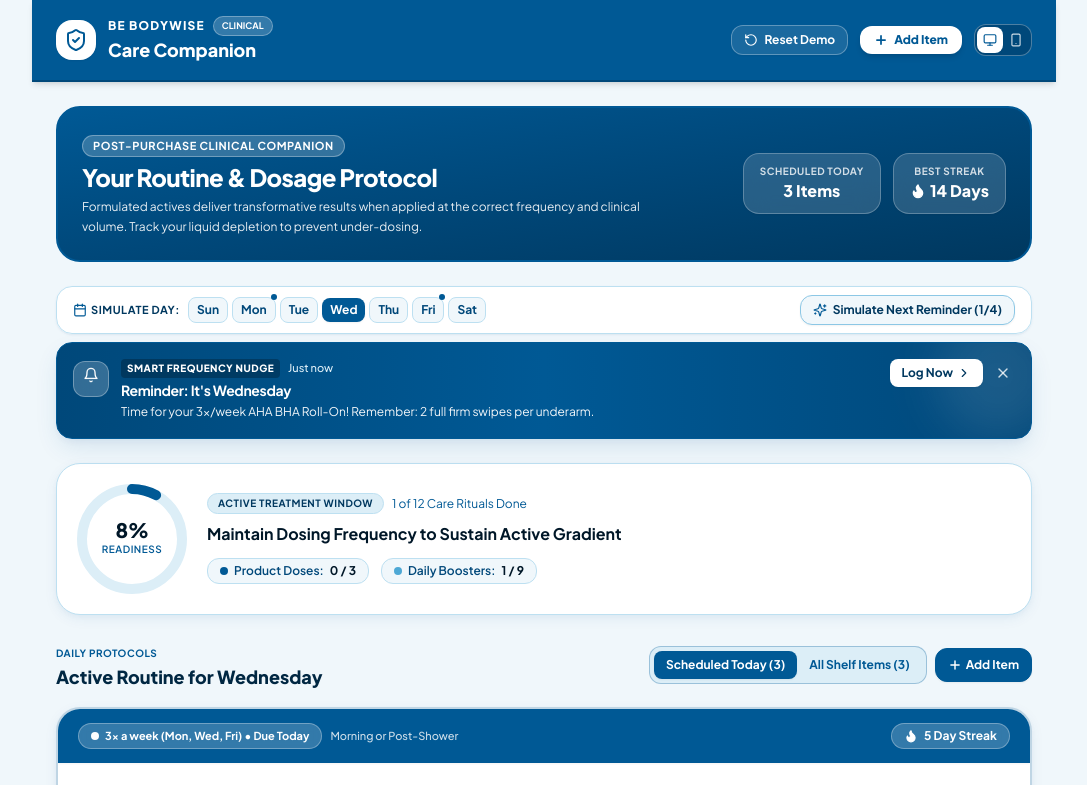
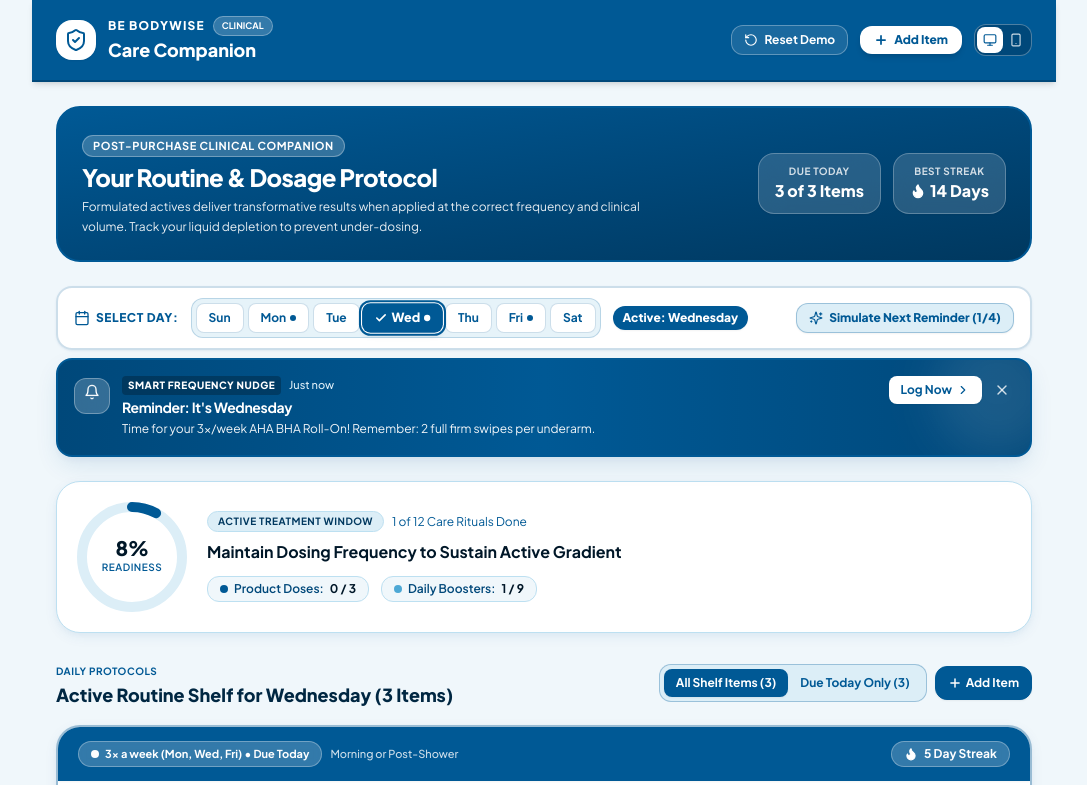
Before and after one commit to businessbyishita/BeBodywise-care-companion, a React (Vite) app: page / in a window 1280 px wide. Shown: the top 785 px of the page, without its empty margins (96-1183 px from the left). Built offline with nearby package versions, Linux system fonts and the light colour scheme.

Commit message:
Highlight active day button and highlight rest day products with clinical recovery card instead of disappearing

```diff
--- a/src/App.jsx
+++ b/src/App.jsx
@@ -29,7 +29,7 @@ import AddProductDrawer from './components/AddProductDrawer';
 import BottleMatchModal from './components/BottleMatchModal';
 import ProductDetailModal from './components/ProductDetailModal';
 
-const STORAGE_KEY = 'bodywise_care_companion_state_v5';
+const STORAGE_KEY = 'bodywise_care_companion_state_v6';
 
 const DAY_NAMES = ['Sunday', 'Monday', 'Tuesday', 'Wednesday', 'Thursday', 'Friday', 'Saturday'];
 
@@ -79,8 +79,8 @@ export default function App() {
     return 3; // Wednesday by default (Active day for AHA BHA 3x/week!)
   });
 
-  // Shelf view mode: 'today' (strictly only products scheduled for today) or 'all'
-  const [shelfFilter, setShelfFilter] = useState('today');
+  // Shelf view mode: 'all' (default: nothing disappears, rest days clearly highlighted!) or 'due_only'
+  const [shelfFilter, setShelfFilter] = useState('all');
 
   // Mobile container preview mode toggle ('desktop' | 'mobile-frame')
   const [viewMode, setViewMode] = useState('desktop');
@@ -207,17 +207,18 @@ export default function App() {
       setActiveProducts(DEFAULT_ACTIVE_PRODUCTS);
       setCheckedHabits({ 'habit-dry-60s': true });
       setSimulatedDay(3);
-      setShelfFilter('today');
+      setShelfFilter('all');
       triggerToast('Demo reset successfully to initial Be Bodywise clinical state!');
     }
   };
 
   // ----------------------------------------------------
-  // Filter products by schedule:
-  // On days the product is not supposed to be used, it is completely removed from showing!
+  // Product display list:
+  // By default, ALL items stay visible on shelf so nothing disappears!
+  // Products not scheduled for today are prominently HIGHLIGHTED as Rest Days.
   // ----------------------------------------------------
   const productsScheduledToday = activeProducts.filter(p => p.frequencyDays.includes(simulatedDay));
-  const productsDisplayed = shelfFilter === 'today' ? productsScheduledToday : activeProducts;
+  const productsDisplayed = shelfFilter === 'due_only' ? productsScheduledToday : activeProducts;
 
   // ----------------------------------------------------
   // Derived Readiness Metrics for Today's Scheduled Care
@@ -225,7 +226,6 @@ export default function App() {
   const productsDueToday = productsScheduledToday;
   const productsLoggedToday = productsDueToday.filter(p => p.loggedToday).length;
 
-  // Active concerns from today's scheduled products
   const todayConcerns = Array.from(new Set(productsDueToday.map(p => p.concernId)));
 
   let habitsTotalCount = 0;
@@ -259,7 +259,7 @@ export default function App() {
         {/* ================= HEADER IN PROMINENT BRAND #005995 ================= */}
         <header className="sticky top-0 z-40 bg-[#005995] text-white border-b-2 border-[#00487A] px-4 sm:px-6 py-4 shadow-md">
           <div className="flex items-center justify-between">
-            {/* Brand Logo & Clinical Subtitle in White on #005995 */}
+            {/* Brand Logo & Clinical Subtitle */}
             <div className="flex items-center gap-3">
               <div className="w-10 h-10 rounded-2xl bg-white flex items-center justify-center text-[#005995] shadow-sm">
                 <ShieldCheck className="w-6 h-6 text-[#005995]" />
@@ -292,7 +292,7 @@ export default function App() {
                 <span className="hidden sm:inline">Reset Demo</span>
               </button>
 
-              {/* + Add Item Button in Crisp White on #005995 */}
+              {/* + Add Item Button */}
               <button
                 type="button"
                 onClick={() => setIsAddDrawerOpen(true)}
@@ -331,7 +331,7 @@ export default function App() {
 
         {/* ================= MAIN CONTENT ================= */}
         <main className="p-4 sm:p-6 space-y-6">
-          {/* Welcome & Clinical Intent Hero Banner in Rich #005995 */}
+          {/* Welcome & Clinical Intent Hero Banner */}
           <div className="flex flex-col sm:flex-row sm:items-center justify-between gap-4 p-5 sm:p-6 rounded-3xl bg-gradient-to-br from-[#005995] via-[#00487A] to-[#00385F] text-white shadow-bodywise border-2 border-[#005995]">
             <div className="space-y-1 max-w-xl">
               <span className="inline-block text-[11px] font-bold tracking-wider uppercase px-2.5 py-0.5 rounded-full bg-white/20 text-white border border-white/30">
@@ -345,11 +345,11 @@ export default function App() {
               </p>
             </div>
 
-            {/* Quick summary stats in semi-transparent white/blue glass */}
+            {/* Quick summary stats in semi-transparent glass */}
             <div className="flex items-center gap-3 self-start sm:self-auto pt-1 sm:pt-0">
               <div className="px-4 py-2.5 rounded-2xl bg-white/15 backdrop-blur-md border border-white/25 text-center shadow-sm">
-                <p className="text-[10px] font-bold text-white/80 uppercase tracking-wider">Scheduled Today</p>
-                <p className="text-base font-black text-white">{productsScheduledToday.length} Items</p>
+                <p className="text-[10px] font-bold text-white/80 uppercase tracking-wider">Due Today</p>
+                <p className="text-base font-black text-white">{productsScheduledToday.length} of {activeProducts.length} Items</p>
               </div>
               <div className="px-4 py-2.5 rounded-2xl bg-white/15 backdrop-blur-md border border-white/25 text-center shadow-sm">
                 <p className="text-[10px] font-bold text-white/80 uppercase tracking-wider">Best Streak</p>
@@ -361,7 +361,7 @@ export default function App() {
             </div>
           </div>
 
-          {/* 1. Smart Frequency Reminders & Notification Simulator */}
+          {/* 1. Smart Frequency Reminders & Prominently Highlighted Day Switcher */}
           <section className="space-y-2">
             <NotificationBanner
               currentDayOfWeek={simulatedDay}
@@ -392,26 +392,15 @@ export default function App() {
                   Daily Protocols
                 </span>
                 <h3 className="text-lg font-black text-[#002742]">
-                  {shelfFilter === 'today'
-                    ? `Active Routine for ${DAY_NAMES[simulatedDay]}`
-                    : 'All Routine Shelf Items'}
+                  {shelfFilter === 'due_only'
+                    ? `Due Today on ${DAY_NAMES[simulatedDay]} (${productsScheduledToday.length} Items)`
+                    : `Active Routine Shelf for ${DAY_NAMES[simulatedDay]} (${activeProducts.length} Items)`}
                 </h3>
               </div>
 
-              {/* Shelf Filter Toggle in #005995 */}
+              {/* Shelf Filter Toggle */}
               <div className="flex items-center gap-2 self-start sm:self-auto">
                 <div className="flex items-center p-1 bg-[#DCEEF7] rounded-xl border border-[#005995]/30 text-xs font-bold">
-                  <button
-                    type="button"
-                    onClick={() => setShelfFilter('today')}
-                    className={`px-3 py-1.5 rounded-lg transition-all ${
-                      shelfFilter === 'today'
-                        ? 'bg-[#005995] text-white shadow-sm'
-                        : 'text-[#005995] hover:text-[#00385F]'
-                    }`}
-                  >
-                    Scheduled Today ({productsScheduledToday.length})
-                  </button>
                   <button
                     type="button"
                     onClick={() => setShelfFilter('all')}
@@ -422,6 +411,17 @@ export default function App() {
                     }`}
                   >
                     All Shelf Items ({activeProducts.length})
+                  </button>
+                  <button
+                    type="button"
+                    onClick={() => setShelfFilter('due_only')}
+                    className={`px-3 py-1.5 rounded-lg transition-all ${
+                      shelfFilter === 'due_only'
+                        ? 'bg-[#005995] text-white shadow-sm'
+                        : 'text-[#005995] hover:text-[#00385F]'
+                    }`}
+                  >
+                    Due Today Only ({productsScheduledToday.length})
                   </button>
                 </div>
 
@@ -437,7 +437,6 @@ export default function App() {
             </div>
 
             {/* List of Product Cards (Each with integrated Science-Backed Daily Boosters as a Dropdown) */}
-            {productsDisplayed.length > 0 ? (
             <div className="space-y-5">
               {productsDisplayed.map((product) => (
                 <ProductCard
@@ -452,29 +451,6 @@ export default function App() {
                 />
               ))}
             </div>
-            ) : (
-              /* Rest day state when no products are scheduled on this day */
-              <div className="p-8 rounded-3xl bg-white border-2 border-[#005995]/30 shadow-warm text-center space-y-3">
-                <div className="w-12 h-12 rounded-2xl bg-[#F0F7FB] flex items-center justify-center mx-auto text-[#005995] border border-[#005995]/30">
-                  <Coffee className="w-6 h-6 text-[#005995]" />
-                </div>
-                <h4 className="text-base font-bold text-[#002742]">
-                  Rest & Barrier Recovery Day
-                </h4>
-                <p className="text-xs text-[#00487A] max-w-md mx-auto leading-relaxed">
-                  No active exfoliants or chemical treatments are scheduled for {DAY_NAMES[simulatedDay]}. Your skin lipid barrier is resting and regenerating. See you on your next scheduled dose!
-                </p>
-                <div className="pt-2">
-                  <button
-                    type="button"
-                    onClick={() => setShelfFilter('all')}
-                    className="text-xs font-bold text-[#005995] hover:underline"
-                  >
-                    View all {activeProducts.length} shelf items →
-                  </button>
-                </div>
-              </div>
-            )}
           </section>
 
           {/* Educational Clinical Footer Card */}
--- a/src/components/NotificationBanner.jsx
+++ b/src/components/NotificationBanner.jsx
@@ -1,5 +1,5 @@
 import React, { useState } from 'react';
-import { Bell, Sparkles, X, ChevronRight, Play, RotateCcw, Calendar, CheckCircle2 } from 'lucide-react';
+import { Bell, Sparkles, X, ChevronRight, Play, RotateCcw, Calendar, CheckCircle2, Check } from 'lucide-react';
 
 export default function NotificationBanner({
   currentDayOfWeek = 3, // 3 = Wednesday
@@ -76,16 +76,16 @@ export default function NotificationBanner({
 
   return (
     <div className="w-full space-y-2">
-      {/* Simulation Controls Strip */}
-      <div className="flex flex-wrap items-center justify-between gap-2 px-4 py-2 bg-white/95 backdrop-blur-md rounded-2xl border border-bodywise-200 shadow-warm-sm">
-        <div className="flex items-center gap-2">
-          <span className="text-[11px] font-bold uppercase tracking-wider text-bodywise-800 flex items-center gap-1">
-            <Calendar className="w-3.5 h-3.5 text-bodywise-600" />
-            <span>Simulate Day:</span>
-          </span>
+      {/* Simulation Controls Strip with Prominently Highlighted Weekday Switcher */}
+      <div className="flex flex-wrap items-center justify-between gap-3 px-4 py-2.5 bg-white/95 backdrop-blur-md rounded-2xl border-2 border-[#005995]/20 shadow-warm-sm">
+        <div className="flex flex-wrap items-center gap-2 sm:gap-3">
+          <div className="flex items-center gap-1.5 text-xs font-black uppercase tracking-wider text-[#005995]">
+            <Calendar className="w-4 h-4 text-[#005995]" />
+            <span>Select Day:</span>
+          </div>
 
-          {/* Weekday Switcher */}
-          <div className="flex items-center gap-1">
+          {/* Weekday Switcher Buttons */}
+          <div className="flex items-center gap-1 p-1 bg-[#DCEEF7]/70 rounded-xl border border-[#005995]/20">
             {days.map((day) => {
               const isSelected = day.id === currentDayOfWeek;
               const hasRollOn = [1, 3, 5].includes(day.id);
@@ -93,25 +93,28 @@ export default function NotificationBanner({
                 <button
                   key={day.id}
                   type="button"
-                  onClick={() => {
-                    onSimulateDayChange(day.id);
-                    setDismissed(false);
-                  }}
-                  className={`px-2 py-1 rounded-lg text-xs font-bold transition-all relative ${
+                  onClick={() => onSimulateDayChange(day.id)}
+                  className={`px-3 py-1.5 rounded-lg text-xs transition-all relative flex items-center gap-1 ${
                     isSelected
-                      ? 'bg-bodywise-600 text-white shadow-sm'
-                      : 'bg-bodywise-50 text-bodywise-700 hover:bg-bodywise-100 border border-bodywise-200'
+                      ? 'bg-[#005995] text-white shadow-md ring-2 ring-[#005995] ring-offset-1 scale-105 font-black z-10'
+                      : 'bg-white text-[#005995] hover:bg-[#F0F7FB] border border-[#005995]/20 font-bold'
                   }`}
-                  title={`${day.full}${hasRollOn ? ' (AHA BHA 3x/week active day)' : ' (Rest day for roll-on)'}`}
+                  title={`${day.full}${hasRollOn ? ' (Active day for AHA BHA 3x/week)' : ' (Rest day for AHA BHA)'}`}
                 >
-                  {day.label}
+                  {isSelected && <Check className="w-3 h-3 stroke-[3]" />}
+                  <span>{day.label}</span>
                   {hasRollOn && (
-                    <span className={`absolute -top-1 -right-0.5 w-1.5 h-1.5 rounded-full ${isSelected ? 'bg-white' : 'bg-bodywise-600'}`} />
+                    <span className={`w-1.5 h-1.5 rounded-full ${isSelected ? 'bg-white' : 'bg-[#005995]'}`} />
                   )}
                 </button>
               );
             })}
           </div>
+
+          {/* Active Highlight Pill */}
+          <span className="hidden md:inline-flex items-center gap-1 px-2.5 py-1 rounded-full text-xs font-extrabold bg-[#005995] text-white shadow-sm">
+            Active: {currentDayObj.full}
+          </span>
         </div>
 
         {/* Simulate Next Reminder Button */}
@@ -119,10 +122,10 @@ export default function NotificationBanner({
           <button
             type="button"
             onClick={handleNextNudge}
-            className="px-3 py-1.5 rounded-xl bg-bodywise-50 hover:bg-bodywise-100 border border-bodywise-300 text-bodywise-800 text-xs font-bold flex items-center gap-1.5 shadow-sm transition-all active:scale-95"
+            className="px-3 py-1.5 rounded-xl bg-[#DCEEF7] hover:bg-[#BDE0F1] border border-[#005995]/30 text-[#005995] text-xs font-black flex items-center gap-1.5 shadow-sm transition-all active:scale-95"
             title="Cycle through different clinical notification scenarios"
           >
-            <Sparkles className="w-3.5 h-3.5 text-bodywise-600" />
+            <Sparkles className="w-3.5 h-3.5 text-[#005995]" />
             <span>Simulate Next Reminder ({currentNudgeIndex % simulatedNudges.length + 1}/{simulatedNudges.length})</span>
           </button>
         </div>
@@ -130,7 +133,7 @@ export default function NotificationBanner({
 
       {/* Interactive Notification Nudge Banner */}
       {!dismissed && (
-        <div className="relative overflow-hidden rounded-2xl bg-gradient-to-r from-bodywise-700 via-bodywise-600 to-bodywise-700 text-white p-3.5 sm:p-4 shadow-warm-lg animate-fade-in border border-bodywise-600">
+        <div className="relative overflow-hidden rounded-2xl bg-gradient-to-r from-[#00487A] via-[#005995] to-[#00487A] text-white p-3.5 sm:p-4 shadow-warm-lg animate-fade-in border-2 border-[#005995]">
           <div className="absolute top-0 right-0 -mr-8 -mt-8 w-32 h-32 rounded-full bg-white/10 blur-xl pointer-events-none" />
 
           <div className="flex items-start justify-between gap-3 relative z-10">
@@ -144,7 +147,7 @@ export default function NotificationBanner({
                   <span className="text-[10px] uppercase tracking-wider font-extrabold px-1.5 py-0.5 rounded bg-black/25 text-white">
                     {activeNudge.badge}
                   </span>
-                  <span className="text-[11px] text-bodywise-100 font-medium">
+                  <span className="text-[11px] text-[#DCEEF7] font-medium">
                     {activeNudge.time}
                   </span>
                 </div>
@@ -165,7 +168,7 @@ export default function NotificationBanner({
                 <button
                   type="button"
                   onClick={() => onQuickLogDose(activeNudge.productId)}
-                  className="hidden sm:inline-flex items-center gap-1 px-3 py-1.5 rounded-lg bg-white text-bodywise-800 hover:bg-bodywise-50 text-xs font-bold shadow-sm transition-all"
+                  className="hidden sm:inline-flex items-center gap-1 px-3 py-1.5 rounded-lg bg-white text-[#005995] hover:bg-[#F0F7FB] text-xs font-bold shadow-sm transition-all"
                 >
                   <span>Log Now</span>
                   <ChevronRight className="w-3.5 h-3.5" />
--- a/src/components/ProductCard.jsx
+++ b/src/components/ProductCard.jsx
@@ -14,7 +14,8 @@ import {
   ShieldCheck,
   Scale,
   Atom,
-  Lightbulb
+  Lightbulb,
+  Coffee
 } from 'lucide-react';
 import DepletingBottleSvg from './DepletingBottleSvg';
 import VisualDosageGuide from './VisualDosageGuide';
@@ -73,8 +74,8 @@ export default function ProductCard({
   } else if (!isScheduledToday) {
     statusBadge = {
       text: 'Rest Day (Off Today)',
-      bg: 'bg-white/10 text-white/80 border-white/20',
-      dot: 'bg-white/50'
+      bg: 'bg-white/15 text-white border-white/30 font-bold',
+      dot: 'bg-[#BDE0F1]'
     };
   }
 
@@ -84,10 +85,16 @@ export default function ProductCard({
 
   return (
     <div className={`rounded-3xl border-2 transition-all duration-300 bg-white shadow-warm hover:shadow-warm-lg overflow-hidden ${
-      isLoggedToday ? 'border-[#005995] ring-2 ring-[#005995]/20' : 'border-[#005995]/25 hover:border-[#005995]/50'
+      isLoggedToday
+        ? 'border-[#005995] ring-2 ring-[#005995]/20'
+        : isScheduledToday
+        ? 'border-[#005995]/40 hover:border-[#005995]'
+        : 'border-dashed border-[#005995]/30 bg-[#F0F7FB]/40'
     }`}>
       {/* Top Banner Bar in Rich Brand #005995 */}
-      <div className="px-5 py-3.5 bg-[#005995] text-white flex flex-wrap items-center justify-between gap-2 shadow-sm">
+      <div className={`px-5 py-3.5 text-white flex flex-wrap items-center justify-between gap-2 shadow-sm ${
+        isScheduledToday ? 'bg-[#005995]' : 'bg-[#00487A]'
+      }`}>
         <div className="flex items-center gap-2">
           {/* Target Frequency Badge */}
           <span className={`inline-flex items-center gap-1.5 px-3 py-1 rounded-full text-[11px] font-bold border backdrop-blur-sm ${statusBadge.bg}`}>
@@ -156,6 +163,28 @@ export default function ProductCard({
               </p>
             </div>
 
+            {/* If Today is a Rest Day: Prominently Highlight Rest Status! */}
+            {!isScheduledToday && (
+              <div className="p-3.5 rounded-2xl bg-[#DCEEF7]/80 border-2 border-[#005995]/40 flex items-start gap-3 shadow-sm animate-fade-in">
+                <div className="w-7 h-7 rounded-full bg-[#005995] text-white flex items-center justify-center flex-shrink-0 mt-0.5 shadow-sm">
+                  <Coffee className="w-4 h-4" />
+                </div>
+                <div>
+                  <div className="flex items-center gap-2">
+                    <span className="text-xs font-extrabold text-[#002742]">
+                      Rest & Barrier Recovery Day
+                    </span>
+                    <span className="text-[10px] font-black px-2 py-0.5 rounded-full bg-[#005995] text-white">
+                      Off Today
+                    </span>
+                  </div>
+                  <p className="text-[11px] text-[#00487A] mt-0.5 leading-snug">
+                    This clinical formula is prescribed <strong>{product.frequencyLabel}</strong>. Today is a scheduled rest day to prevent micro-irritation and let your active cellular renewal stabilize.
+                  </p>
+                </div>
+              </div>
+            )}
+
             {/* Expected Results Timeline Milestone in #005995 tint */}
             <div className="p-3.5 rounded-2xl bg-[#F0F7FB] border border-[#005995]/25 space-y-2">
               <div className="flex items-center justify-between text-xs">
@@ -191,7 +220,9 @@ export default function ProductCard({
                 className={`flex-1 py-3 px-4 rounded-xl text-xs font-bold flex items-center justify-center gap-2 shadow-md transition-all duration-200 active:scale-95 ${
                   isLoggedToday
                     ? 'bg-[#005995] text-white border-2 border-[#00487A] cursor-default'
-                    : 'bg-[#005995] text-white hover:bg-[#00487A] shadow-[#005995]/30'
+                    : isScheduledToday
+                    ? 'bg-[#005995] text-white hover:bg-[#00487A] shadow-[#005995]/30'
+                    : 'bg-[#DCEEF7] text-[#005995] border-2 border-[#005995] hover:bg-[#005995] hover:text-white'
                 }`}
               >
                 {isLoggedToday ? (
@@ -199,10 +230,15 @@ export default function ProductCard({
                     <CheckCircle2 className="w-4 h-4 text-white" />
                     <span>Dose Logged for Today ({product.doseDescription})</span>
                   </>
-                ) : (
+                ) : isScheduledToday ? (
                   <>
                     <Droplet className="w-4 h-4 fill-white" />
                     <span>Log Today's Dose ({product.doseDescription})</span>
+                  </>
+                ) : (
+                  <>
+                    <Coffee className="w-4 h-4" />
+                    <span>Rest Day — No Dose Needed Today (Log Extra if Applied)</span>
                   </>
                 )}
               </button>
```
Lines whose indentation alone changed are shown as unchanged.
